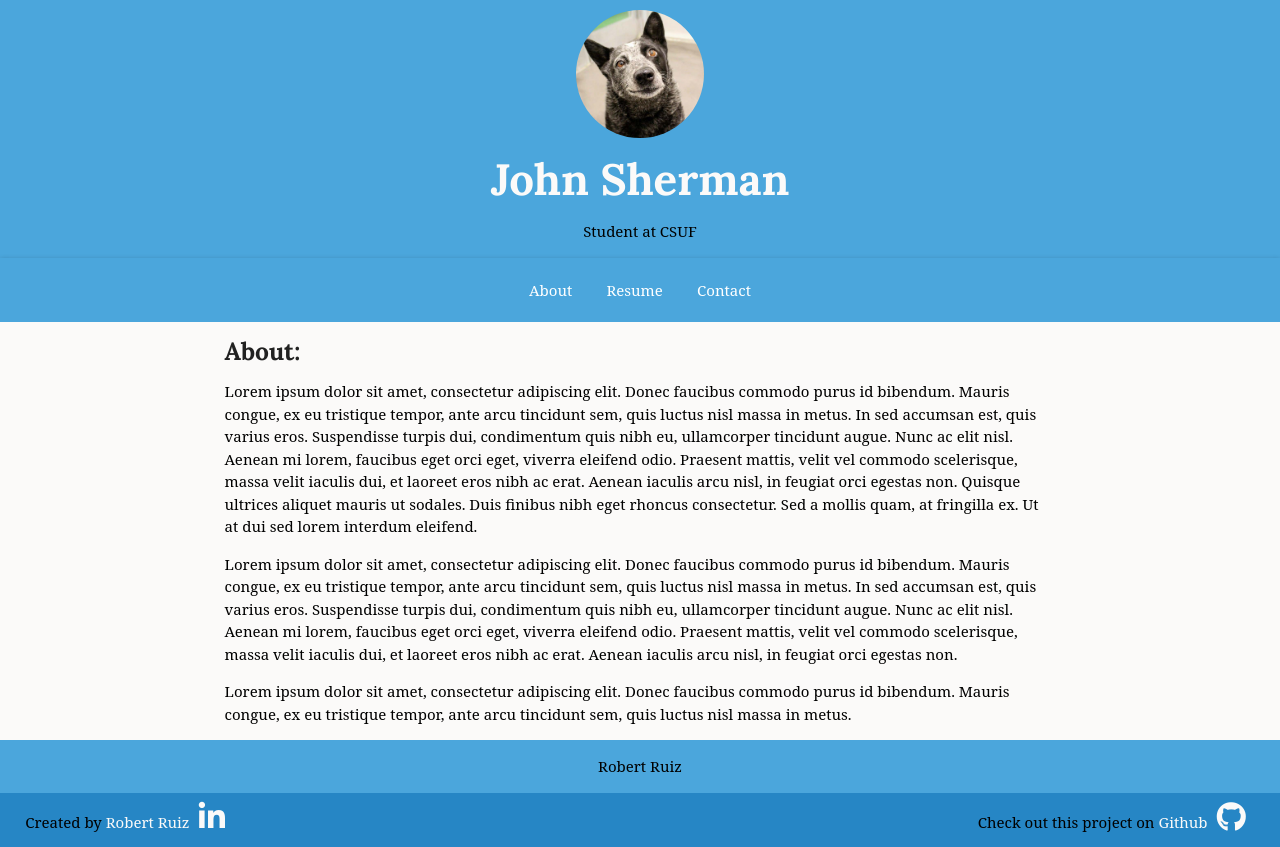
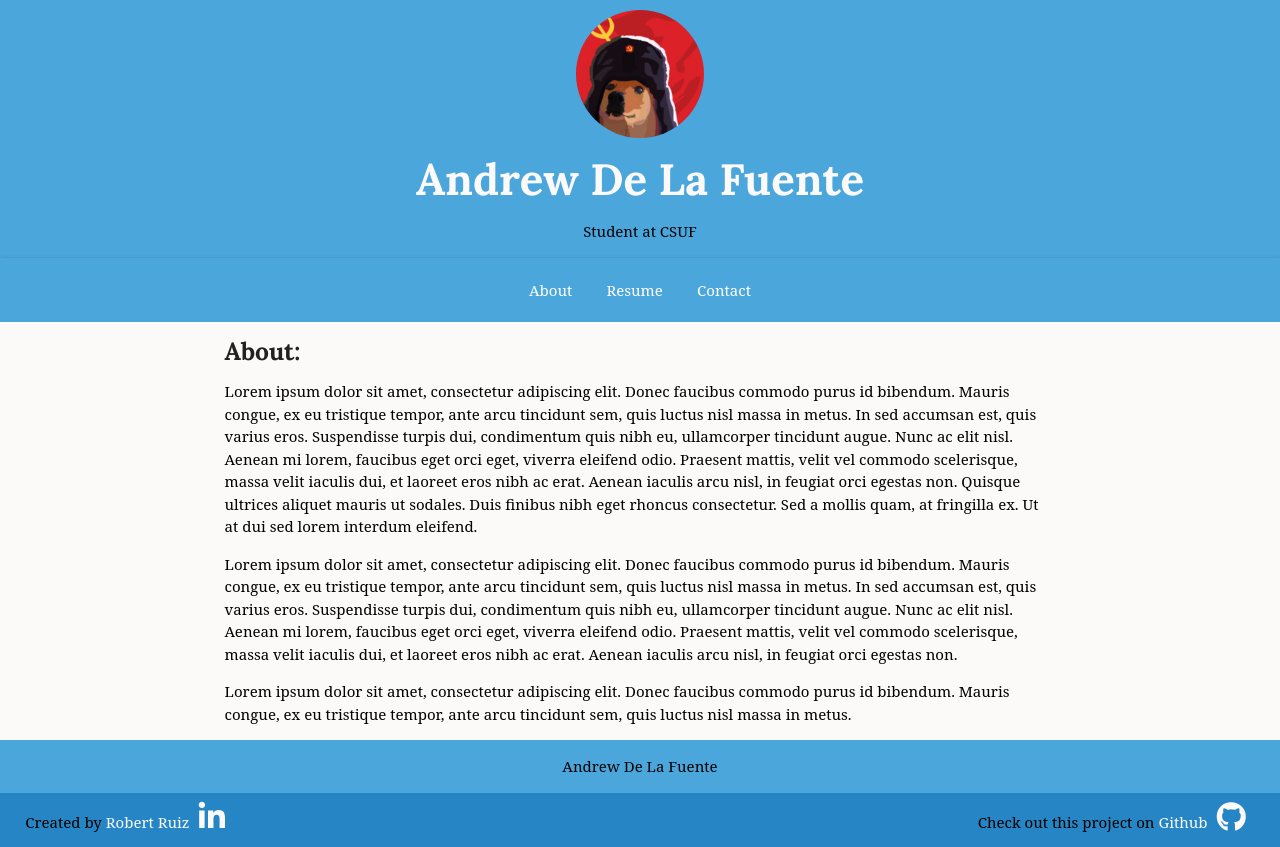
Before and after one commit to Andrewthe13th/Personal-Website, a Flask app: page /about in a window 1280 px wide. Run offline with Flask 2, Linux system fonts and the light colour scheme; some libraries are stand-ins or nearby versions; some web fonts are replaced.

Commit message:
Change name for webpage and change picture

```diff
--- a/templates/footer.html
+++ b/templates/footer.html
@@ -4,7 +4,7 @@
       <p> </p>
     </div>
     <div class="col s6 m4 l4  offset-m3 offset-l3 offset-s2">
-      <p>Robert Ruiz</p>
+      <p>Andrew De La Fuente</p>
     </div>
   </div>
 </footer>
--- a/templates/header.html
+++ b/templates/header.html
@@ -2,7 +2,7 @@
   <!-- Name, Photo, Title-->
   <div>
     <img src="{{url_for('static',filename='images/headshot.jpg')}}" alt="" class="circle responsive-img"> <!-- Photo must be square(1 X 1) -->
-    <a href="{{url_for('root')}}"><h3>John Sherman</h3></a>
+    <a href="{{url_for('root')}}"><h3>Andrew De La Fuente</h3></a>
     <p>Student at CSUF</p>
   </div>
   <nav class="nav-center" role="navigation">
```
Also changed, not shown: static/images/headshot.jpg.
